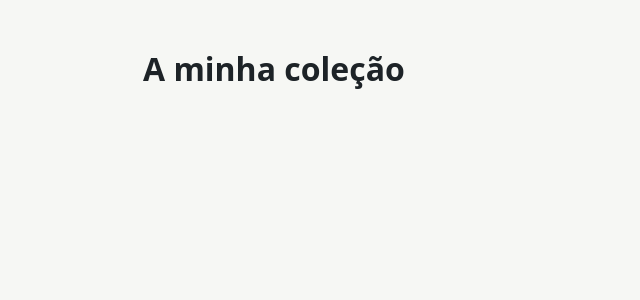
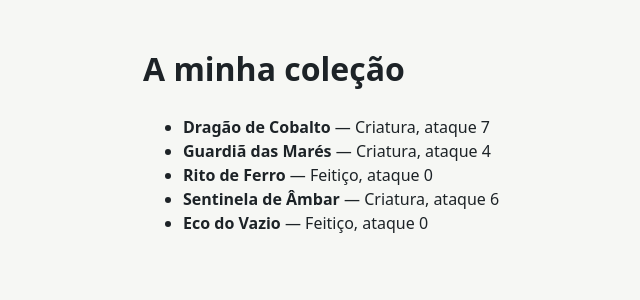
Before and after one commit to evald5/ficha4-evaldomerik, a React (Vite) app in the folder client/: page / in a window 1280 px wide. Shown: the top 300 px of the page, without its empty margins (177-817 px from the left). Built offline with nearby package versions, Linux system fonts and the light colour scheme.

Commit message:
feat: add Card component and list cards with map

```diff
--- a/client/src/App.jsx
+++ b/client/src/App.jsx
@@ -1,3 +1,5 @@
+import Card from "./Card.jsx";
+
 const cards = [
   { name: "Dragão de Cobalto", type: "Criatura", attack: 7, defense: 5 },
   { name: "Guardiã das Marés", type: "Criatura", attack: 4, defense: 8 },
@@ -10,6 +12,11 @@ function App() {
   return (
     <main>
       <h1>A minha coleção</h1>
+      <ul>
+        {cards.map((card) => (
+          <Card key={card.name} {...card} />
+        ))}
+      </ul>
     </main>
   );
 }
--- /dev/null
+++ b/client/src/Card.jsx
@@ -0,0 +1,9 @@
+function Card({ name, type, attack }) {
+  return (
+    <li>
+      <b>{name}</b> — {type}, ataque {attack}
+    </li>
+  );
+}
+
+export default Card;
```
